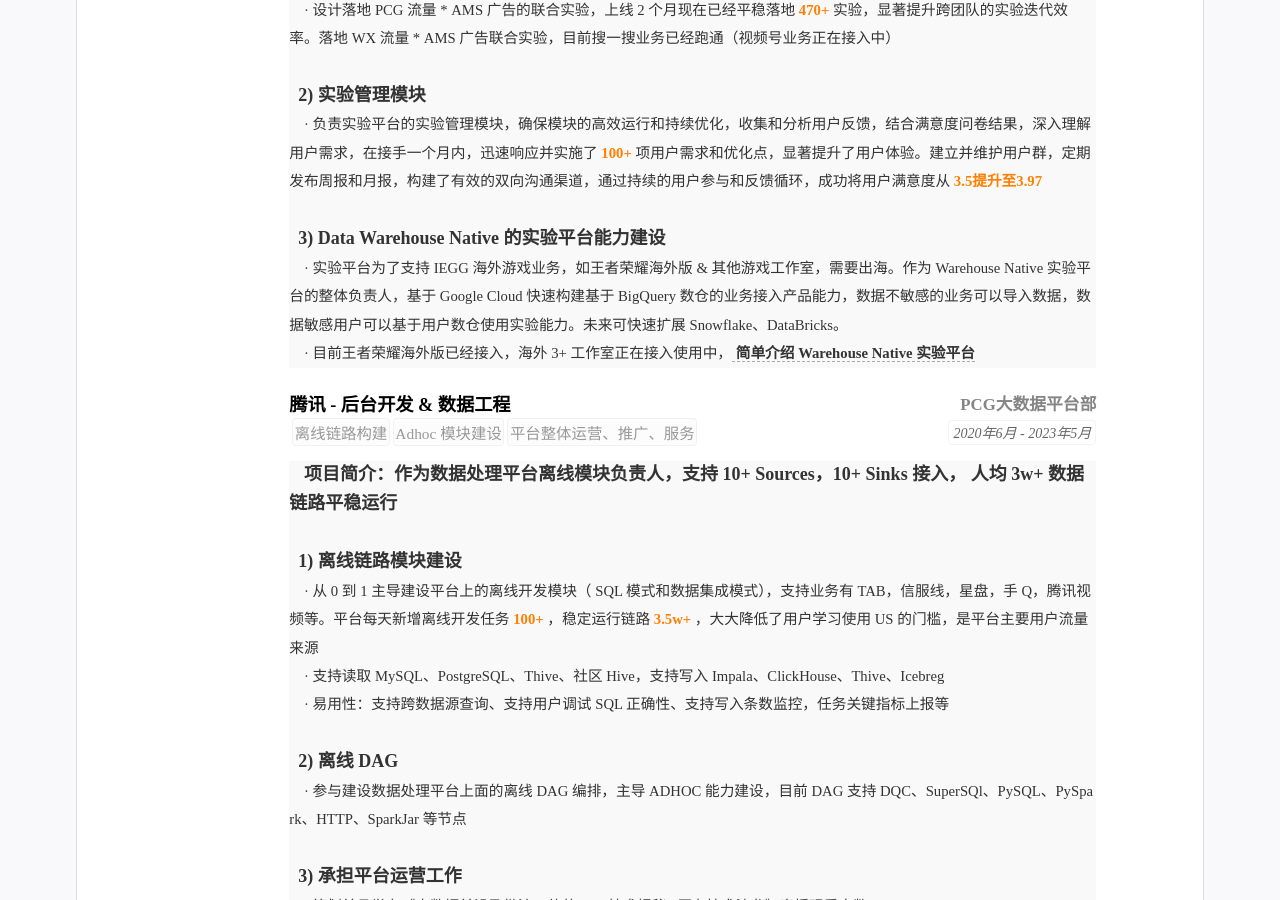
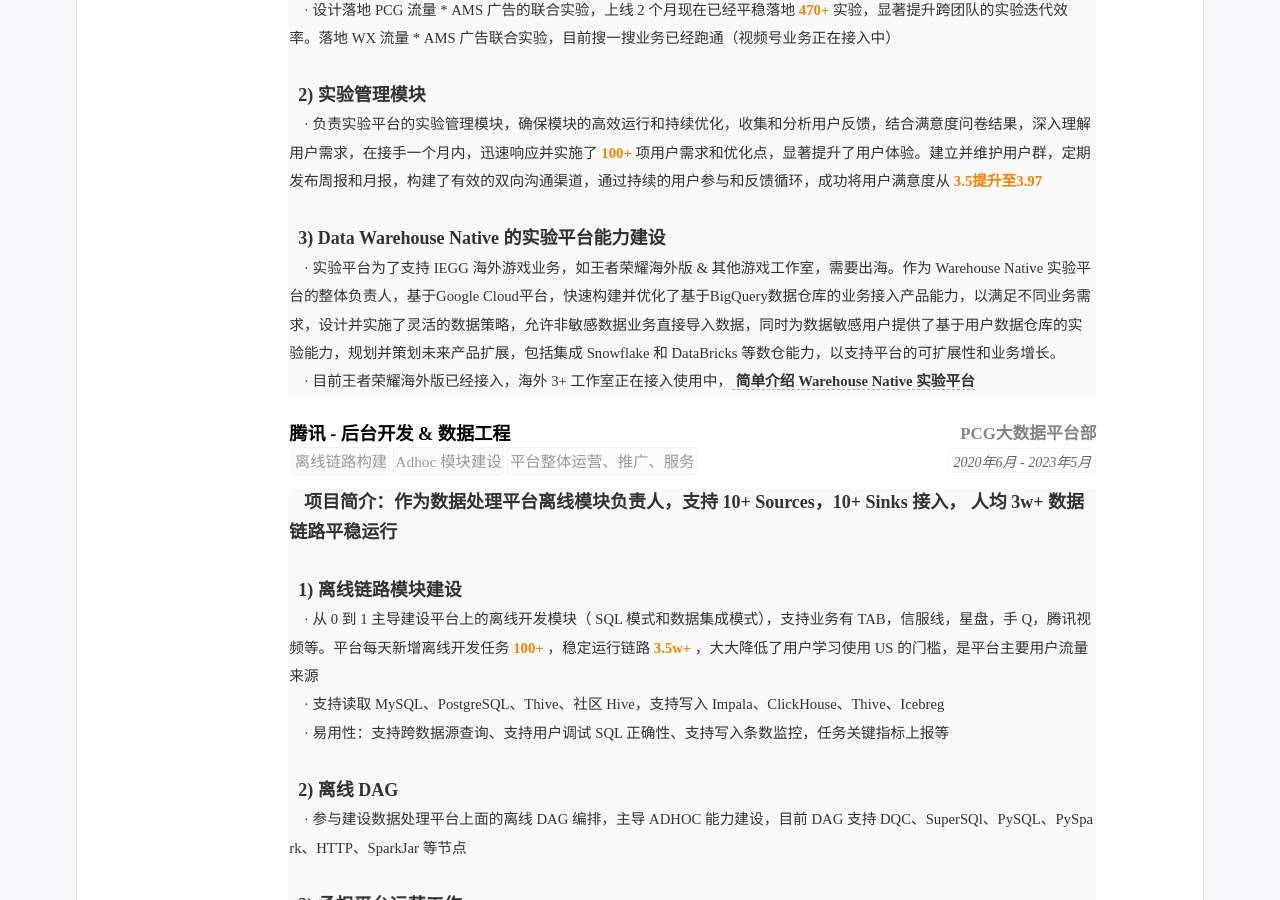
Before and after one commit to kuailexiaoshenxian/cn-wx-cv, a Jekyll site: the page built from index.html, in a window 1280 px wide and 900 px high, scrolled down 854 px. Built offline with Jekyll 4.4.1, drawn with Linux system fonts in a browser that asks for light colours.

Commit message:
Update resume.yml

```diff
--- a/_data/resume.yml
+++ b/_data/resume.yml
@@ -107,7 +107,7 @@ main: #简历主要内容，
             · 负责实验平台的实验管理模块，确保模块的高效运行和持续优化，收集和分析用户反馈，结合满意度问卷结果，深入理解用户需求，在接手一个月内，迅速响应并实施了<font color=#FF7F00><strong> 100+ </strong></font>项用户需求和优化点，显著提升了用户体验。建立并维护用户群，定期发布周报和月报，构建了有效的双向沟通渠道，通过持续的用户参与和反馈循环，成功将用户满意度从<font color=#FF7F00><strong> 3.5提升至3.97</strong></font> <br>  &nbsp &nbsp
             <br>
             <font face="等线"><font size=4><strong> &nbsp 3) Data Warehouse Native 的实验平台能力建设</strong></font>  <br>  &nbsp &nbsp
-            · 实验平台为了支持 IEGG 海外游戏业务，如王者荣耀海外版 & 其他游戏工作室，需要出海。作为 Warehouse Native 实验平台的整体负责人，基于 Google Cloud 快速构建基于 BigQuery 数仓的业务接入产品能力，数据不敏感的业务可以导入数据，数据敏感用户可以基于用户数仓使用实验能力。未来可快速扩展 Snowflake、DataBricks。<br> &nbsp &nbsp
+            · 实验平台为了支持 IEGG 海外游戏业务，如王者荣耀海外版 & 其他游戏工作室，需要出海。作为 Warehouse Native 实验平台的整体负责人，基于Google Cloud平台，快速构建并优化了基于BigQuery数据仓库的业务接入产品能力，以满足不同业务需求，设计并实施了灵活的数据策略，允许非敏感数据业务直接导入数据，同时为数据敏感用户提供了基于用户数据仓库的实验能力，规划并策划未来产品扩展，包括集成 Snowflake 和 DataBricks 等数仓能力，以支持平台的可扩展性和业务增长。<br> &nbsp &nbsp
             · 目前王者荣耀海外版已经接入，海外 3+ 工作室正在接入使用中， <a href="https://doc.weixin.qq.com/doc/w3_AIcAegY2ACku0oef0AYSiKxJtdRNO"> <strong> 简单介绍 Warehouse Native 实验平台 </strong> </a>
             <br>
   - title: <font face="华文细黑粗体">腾讯 - 后台开发 & 数据工程</font>
```
